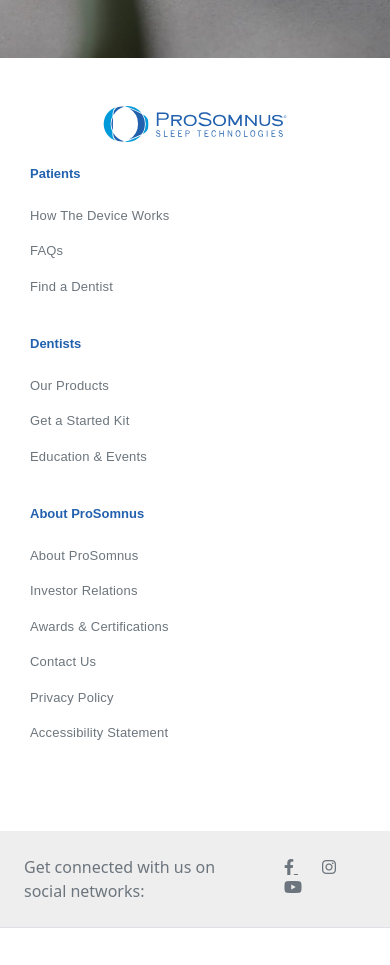
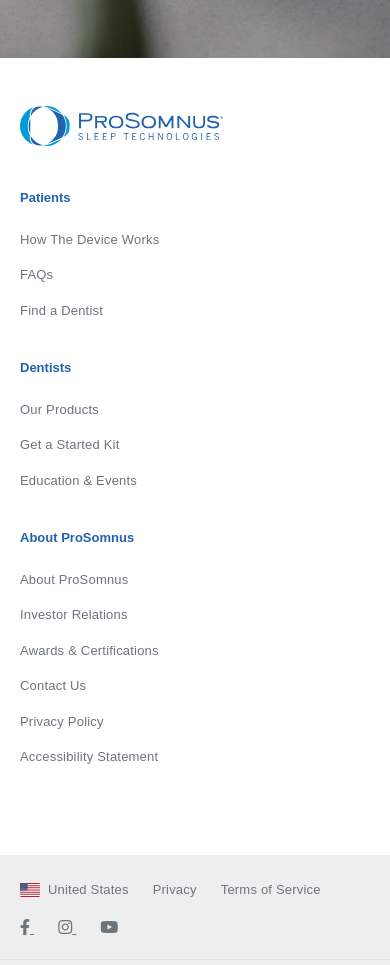
Before and after one commit to jeffreymanguera0124/prosomnus-template, a plain HTML site: page index.html in a window 390 px wide. Shown: the part 3857-4822 px from the top of the page. Before the commit the page ends 4785 px from the top, so only its background shows below. Drawn offline with nearby package versions, Linux system fonts and the light colour scheme; a web font is replaced by a local one.

Commit message:
responsive

```diff
--- a/css/stylev2.css
+++ b/css/stylev2.css
@@ -91,13 +91,22 @@ button.navbar-toggler:hover {
 
 
 /* Footer */
-.footer-container a.text-reset {
+.footer-container a.text-reset, .social-bar-container a.text-reset {
 	color: #333333;
 	fill: #333333;
 	font-family: "Univers", Sans-serif;
 	font-size: 13px;
 	letter-spacing: .2;
-	text-decoration: none;
+}
+
+.footer-container p:hover, .social-bar-container p:hover {
+	color: #009ad9;
+}
+
+.social-bar-container {
+	max-width: 1700px;
+	width: 100%;
+	margin: 0 auto;
 }
 
 .footer-container h6 {
@@ -113,14 +122,31 @@ button.navbar-toggler:hover {
 
 .footer-container img {
 	width: 100%;
+	height: 40px;
 }
 
-.footer-container .nav-bar-brand {
+.footer-container a.navbar-brand {
 	float: left;
 }
 
 .social-bar-section {
 	background-color: #eeeeee;
+	min-height: 110px;
+	display: flex;
+    align-items: center;
+}
+
+.social-bar-section p {
+	margin-bottom: 0;
+	align-self: center;
+}
+
+.social-bar-section .icon-flag object {
+	padding-top: 0;
+}
+
+section.footer-nav {
+	padding-bottom: 100px;
 }
 
 /* End Footer */
@@ -167,7 +193,7 @@ button.navbar-toggler:hover {
 	padding: 0 30px;
 }
 
-.footer-container, .social-bar-container {
+.footer-container {
 	max-width: 1700px;
 	padding: 0 30px;
 	margin: 0 auto;
@@ -177,7 +203,6 @@ button.navbar-toggler:hover {
 .container.tab-content-section {
 	padding: 220px 0;
 }
-
 
 .videos-section {
 	max-width: 1450px;
@@ -470,4 +495,29 @@ iframe {
 	.dropdown-content {
 		background-color: #1c61b0;
 	}
+	.footer-container a.navbar-brand {
+		margin-bottom: 20px;
+	}
+	section.footer-nav {
+		padding-bottom: 0px;
+	}
+	.banner-info {
+		padding: 0;
+	}
+	.footer-container {
+		padding: 0 20px;
+	}
+	.social-bar-container {
+		padding: 20px !important;
+	}
 }
+
+@media (max-width: 536px) {
+	.social-bar-container {
+		display: inline-block !important;
+	}
+	.footer-submenu {
+		padding-bottom: 15px;
+		margin: 0 !important;
+	}
+}
--- a/index.html
+++ b/index.html
@@ -219,7 +219,7 @@
 		<!-- Footer -->
 		<footer class="text-lg-start bg-white text-muted">
 			<!-- Section: Links  -->
-			<section class="">
+			<section class="footer-nav">
 			<div class="container footer-container text-md-start mt-5 mb-5">
 				<!-- Grid row -->
 				<div class="row mt-3">
@@ -227,7 +227,7 @@
 				<div class="col-md-3 col-lg-6 col-xl-6 mx-auto mb-4">
 					<!-- Content -->
 					<a class="navbar-brand" aria-current="page" href="#">
-						<img src="../images/prosomnus-blue-1.svg" alt="ProSomnus Sleep Technologies" height="36">
+						<img class="footer-logo" src="../images/prosomnus-blue-1.svg" alt="ProSomnus Sleep Technologies" height="36">
 					</a>
 				</div>
 				<!-- Grid column -->
@@ -236,9 +236,9 @@
 				<div class="col-md-2 col-lg-2 col-xl-2 mx-auto mb-4">
 					<!-- Links -->
 					<h6 class="fw-bold mb-4">Patients</h6>
-					<p><a href="#!" class="text-reset">How The Device Works</a></p>
-					<p><a href="#!" class="text-reset">FAQs</a></p>
-					<p><a href="#!" class="text-reset">Find a Dentist</a></p>
+					<p><a href="#!" class="text-reset text-decoration-none">How The Device Works</a></p>
+					<p><a href="#!" class="text-reset text-decoration-none">FAQs</a></p>
+					<p><a href="#!" class="text-reset text-decoration-none">Find a Dentist</a></p>
 				</div>
 				<!-- Grid column -->
 
@@ -246,9 +246,9 @@
 				<div class="col-md-3 col-lg-2 col-xl-2 mx-auto mb-4">
 					<!-- Links -->
 					<h6 class="fw-bold mb-4">Dentists</h6>
-					<p><a href="#!" class="text-reset">Our Products</a></p>
-					<p><a href="#!" class="text-reset">Get a Started Kit</a></p>
-					<p><a href="#!" class="text-reset">Education & Events</a></p>
+					<p><a href="#!" class="text-reset text-decoration-none">Our Products</a></p>
+					<p><a href="#!" class="text-reset text-decoration-none">Get a Started Kit</a></p>
+					<p><a href="#!" class="text-reset text-decoration-none">Education & Events</a></p>
 				</div>
 				<!-- Grid column -->
 
@@ -256,12 +256,12 @@
 				<div class="col-md-4 col-lg-2 col-xl-2 mx-auto mb-md-0 mb-4">
 					<!-- Links -->
 					<h6 class="fw-bold mb-4">About ProSomnus</h6>
-					<p><a href="#" class="text-reset">About ProSomnus</a></p>
-					<p><a href="#" class="text-reset">Investor Relations</a></p>
-					<p><a href="#" class="text-reset">Awards & Certifications</a></p>
-					<p><a href="#" class="text-reset">Contact Us</a></p>
-					<p><a href="#" class="text-reset">Privacy Policy</a></p>
-					<p><a href="#" class="text-reset">Accessibility Statement</a></p>
+					<p><a href="#" class="text-reset text-decoration-none">About ProSomnus</a></p>
+					<p><a href="#" class="text-reset text-decoration-none">Investor Relations</a></p>
+					<p><a href="#" class="text-reset text-decoration-none">Awards & Certifications</a></p>
+					<p><a href="#" class="text-reset text-decoration-none">Contact Us</a></p>
+					<p><a href="#" class="text-reset text-decoration-none">Privacy Policy</a></p>
+					<p><a href="#" class="text-reset text-decoration-none">Accessibility Statement</a></p>
 				</div>
 				<!-- Grid column -->
 				</div>
@@ -274,20 +274,23 @@
 			<section class="social-bar-section">
 				<div class="social-bar-container d-flex justify-content-center justify-content-lg-between p-4 border-bottom">
 					<!-- Left -->
-					<div class="me-5 d-lg-block">
-						<span>Get connected with us on social networks:</span>
+					<div class="footer-submenu me-5 d-inline-flex">
+						<span class="icon-flag me-2"><object data="../images/united-states-flag-icon.svg" width="20" height="20"> </object></span>
+						<p><a href="#" class="me-4 text-decoration-none text-reset">United States</a></p>
+						<p><a href="#" class="me-4 text-decoration-none text-reset">Privacy</a></p>
+						<p><a href="#" class="me-4 text-decoration-none text-reset">Terms of Service</a></p>
 					</div>
 					<!-- Left -->
 
 					<!-- Right -->
 					<div>
-						<a href="" class="me-4 link-secondary">
+						<a href="#" class="me-4 link-secondary">
 						<i class="fab fa-facebook-f"></i>
 						</a>
-						<a href="" class="me-4 link-secondary">
+						<a href="#" class="me-4 link-secondary">
 						<i class="fab fa-instagram"></i>
 						</a>
-						<a href="" class="me-4 link-secondary">
+						<a href="#" class="me-4 link-secondary">
 						<i class="fab fa-youtube"></i>
 						</a>
 					</div>
```
